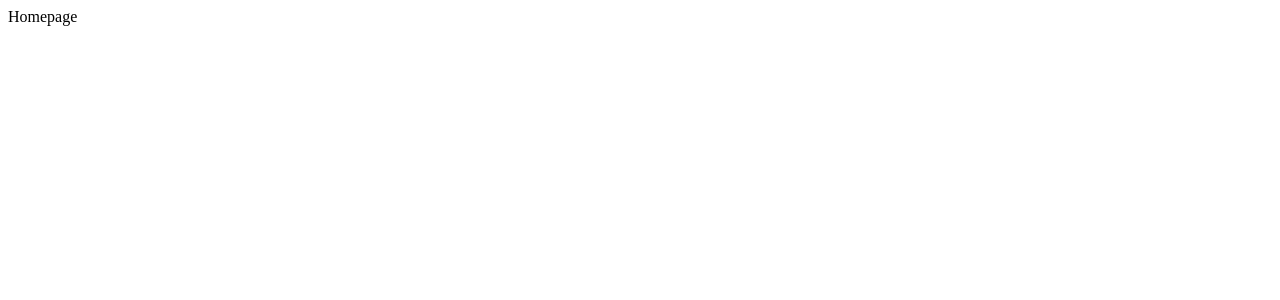
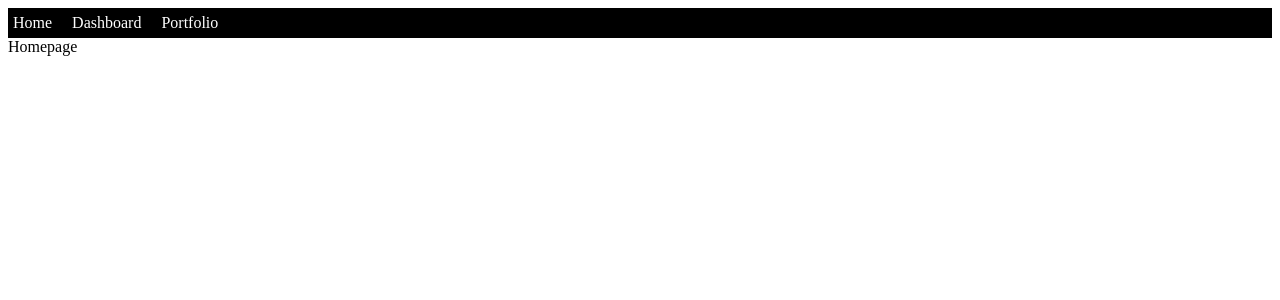
Before and after one commit to imadahmed101/react-firestore-portfolio, a React (Create React App) app: page / in a window 1280 px wide. Shown: the top 300 px of the page. Built offline with nearby package versions, Linux system fonts and the light colour scheme.

Commit message:
added navbar

```diff
--- a/src/App.js
+++ b/src/App.js
@@ -1,14 +1,18 @@
 import { BrowserRouter, Routes, Route } from 'react-router-dom';
 import Dashboard from './components/dashboard/'
 import Home from './components/home/'
+import Navbar from './components/navbar';
+import Portfolio from './components/portfolio';
 
 function App() {
   return (
     <div>
       <BrowserRouter>
+      <Navbar/>
       <Routes>
         <Route path="/" element={<Home />}/>
         <Route path="/dashboard" element={<Dashboard/>}/>
+        <Route path="/portfolio" element={<Portfolio />}/>
         <Route/>
       </Routes>
       </BrowserRouter>
--- /dev/null
+++ b/src/components/navbar/index.js
@@ -0,0 +1,15 @@
+import React from 'react'
+import { Link } from 'react-router-dom'
+import './navbar.css'
+
+const Navbar = () => {
+  return (
+    <div className="navbar">
+        <Link to="/" className='navbaritem'>Home</Link>
+        <Link to="/dashboard"className='navbaritem'>Dashboard</Link>
+        <Link to="/portfolio"className='navbaritem'>Portfolio</Link>
+    </div>
+  )
+}
+
+export default Navbar
--- /dev/null
+++ b/src/components/navbar/navbar.css
@@ -0,0 +1,15 @@
+.navbar {
+    display: flex;
+    width: cover;
+    background-color: black;
+    height: 30px;
+}
+
+.navbaritem {
+    display: flex;
+    text-decoration: none;
+    color: white;
+    margin-right: 15px;
+    margin-left: 5px;
+    align-items: center;
+}
--- /dev/null
+++ b/src/components/portfolio/index.js
@@ -0,0 +1,44 @@
+import React, { useEffect, useState } from 'react'
+import { getDocs, collection } from 'firebase/firestore'
+import { db } from '../../firebase'
+
+const Portfolio = () => {
+    const [portfolio, setPortfolio] = useState([]);
+
+    useEffect(() => {
+        getPortfolio();
+    }, [])
+
+    const getPortfolio = async () => {
+        const querySnapshot = await getDocs(collection(db, 'portfolio'));
+        setPortfolio(querySnapshot.docs.map((doc)=> doc.data()));
+    }
+
+    const renderPortfolio = (portfolio) => {
+      return (
+        <div>
+          {portfolio.map((port, idx) => {
+            return(
+              <div>
+                <h2>{port.name}</h2>
+                <img src={port.image} height="100px" width="100px"/>
+                <p>{port.description}</p>
+                <button onClick={() => window.open(port.url)}>View</button>
+              </div>
+            )
+          })}
+        </div>
+      )
+    }
+
+  return (
+    <div>
+      <h1>Portfolio</h1>
+      <div>
+        {renderPortfolio(portfolio)}
+      </div>
+    </div>
+  )
+}
+
+export default Portfolio
```
